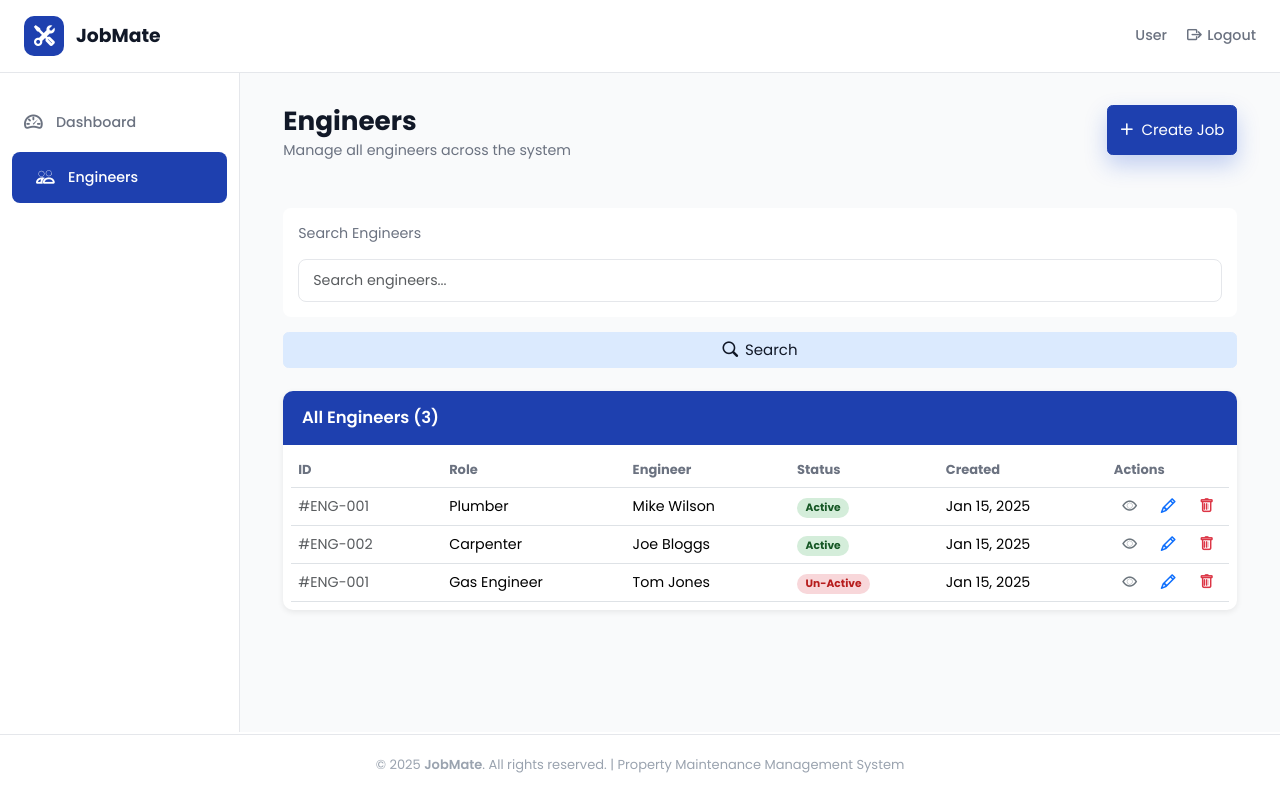
After one commit to Basit-Dev/JobMate, a Django app: page /admin_dashboard/engineers/ in a window 1280 px wide. The commit adds this page. Run offline with Django 5.2, Linux system fonts and the light colour scheme.

Commit message:
Engineers view created
Included nav links for active page highlighted

```diff
--- /dev/null
+++ b/jobmate/admin_dashboard/templates/engineers.html
@@ -0,0 +1,117 @@
+{% extends "dashboard_base.html" %} {% load static %}
+{% block title %}All Engineers | JobMate{% endblock %}
+{% block content %}
+
+<div class="container-lg flex-grow-1 d-flex flex-column">
+
+  <!-- HEADER -->
+  <div class="heading-section d-flex flex-column justify-content-between flex-md-row">
+    <div class="row">
+      <h1 class="section-title">Engineers</h1>
+      <p class="section-subtitle">
+        Manage all engineers across the system
+      </p>
+    </div>
+
+    <!-- Create Job Button -->
+    <button class="btn btn-primary shadow-cta">
+      <i class="bi bi-plus-lg me-2"></i>Create Job
+    </button>
+  </div>
+
+  <!-- FILTERS -->
+  <div class="filter-container d-flex flex-grow-1">
+    <div class="search-col col-12">
+      <p class="section-subtitle">Search Engineers</p>
+      <input type="text" class="form-control" placeholder="Search engineers..." />
+    </div>
+  </div>
+
+  <!-- SEARCH BUTTON -->
+  <button class="btn btn-secondary mt-3">
+    <i class="bi bi-search me-2"></i>Search
+  </button>
+
+  <!-- JOB LIST -->
+  <div class="container-lg mt-4 p-0">
+    <div class="table-container">
+      <div class="table-header">All Engineers (3)</div>
+      <div class="table-responsive p-2">
+        <table class="table align-middle mb-0">
+
+          <!-- Table Head -->
+          <thead class="table-head">
+            <tr>
+              <th>ID</th>
+              <th>Role</th>
+              <th>Engineer</th>
+              <th>Status</th>
+              <th>Created</th>
+              <th>Actions</th>
+            </tr>
+          </thead>
+
+          <!-- Table Body -->
+          <tbody>
+
+            <!-- Job Row -->
+            <tr>
+              <td data-label="ID"><P class="text-muted m-0">#ENG-001</P></td>
+              <td data-label="Role">Plumber</td>
+              <td data-label="Engineer">Mike Wilson</td>
+              <td data-label="Status">
+                <span class="badge badge-rounded badge-completed">Active</span>
+              </td>
+              <td data-label="Created">Jan 15, 2025</td>
+              <td data-label="Actions">
+                <div class="d-flex flex-row justify-content-around">
+                  <a href="#" class="text-secondary me-2"><i class="bi bi-eye"></i></a>
+                  <a href="#" class="text-primary me-2"><i class="bi bi-pencil"></i></a>
+                  <a href="#" class="text-danger"><i class="bi bi-trash"></i></a>
+                </div>
+              </td>
+            </tr>
+
+               <!-- Job Row -->
+            <tr>
+              <td data-label="ID"><P class="text-muted m-0">#ENG-002</P></td>
+              <td data-label="Role">Carpenter</td>
+              <td data-label="Engineer">Joe Bloggs</td>
+              <td data-label="Status">
+                <span class="badge badge-rounded badge-completed">Active</span>
+              </td>
+              <td data-label="Created">Jan 15, 2025</td>
+              <td data-label="Actions">
+                <div class="d-flex flex-row justify-content-around">
+                  <a href="#" class="text-secondary me-2"><i class="bi bi-eye"></i></a>
+                  <a href="#" class="text-primary me-2"><i class="bi bi-pencil"></i></a>
+                  <a href="#" class="text-danger"><i class="bi bi-trash"></i></a>
+                </div>
+              </td>
+            </tr>
+
+               <!-- Job Row -->
+            <tr>
+              <td data-label="ID"><P class="text-muted m-0">#ENG-001</P></td>
+              <td data-label="Role">Gas Engineer</td>
+              <td data-label="Engineer">Tom Jones</td>
+              <td data-label="Status">
+                <span class="badge badge-rounded badge-high">Un-Active</span>
+              </td>
+              <td data-label="Created">Jan 15, 2025</td>
+              <td data-label="Actions">
+                <div class="d-flex flex-row justify-content-around">
+                  <a href="#" class="text-secondary me-2"><i class="bi bi-eye"></i></a>
+                  <a href="#" class="text-primary me-2"><i class="bi bi-pencil"></i></a>
+                  <a href="#" class="text-danger"><i class="bi bi-trash"></i></a>
+                </div>
+              </td>
+            </tr>
+          </tbody>
+        </table>
+      </div>
+    </div>
+  </div>
+</div>
+
+{% endblock %}
--- a/jobmate/admin_dashboard/urls.py
+++ b/jobmate/admin_dashboard/urls.py
@@ -9,4 +9,5 @@ app_name = 'admin_dashboard'
 # Define the url patterns
 urlpatterns = [
     path('all_jobs/', views.all_jobs, name='all_jobs'),
+    path('engineers/', views.engineers, name='engineers'),
 ]
--- a/jobmate/admin_dashboard/views.py
+++ b/jobmate/admin_dashboard/views.py
@@ -7,3 +7,9 @@ def all_jobs(request):
     This view renders the all jobs page
     """
     return render(request, 'all_jobs.html')
+
+def engineers(request):
+    """
+    This view renders the engineers page
+    """
+    return render(request, 'engineers.html')
--- a/jobmate/templates/dashboard_base.html
+++ b/jobmate/templates/dashboard_base.html
@@ -34,13 +34,13 @@
   <aside class="sidebar">
     <ul class="sidebar-nav">
       <li>
-        <a href="#" class="active">
+        <a href="{% url 'admin_dashboard:all_jobs' %}" class="{% if request.resolver_match.url_name == 'all_jobs' %}active{% endif %}">
           <i class="bi bi-speedometer2"></i>
           <span>Dashboard</span>
         </a>
       </li>
       <li>
-        <a href="#">
+        <a href="{% url 'admin_dashboard:engineers' %}" class="{% if request.resolver_match.url_name == 'engineers' %}active{% endif %}">
           <i class="bi bi-people"></i>
           <span>Engineers</span>
         </a>
@@ -59,13 +59,13 @@
     </div>
     <ul class="sidebar-nav">
       <li>
-        <a href="#" class="active">
+        <a href="{% url 'admin_dashboard:all_jobs' %}" class="{% if request.resolver_match.url_name == 'all_jobs' %}active{% endif %}">
           <i class="bi bi-speedometer2"></i>
           <span>Dashboard</span>
         </a>
       </li>
       <li>
-        <a href="#">
+        <a href="{% url 'admin_dashboard:engineers' %}" class="{% if request.resolver_match.url_name == 'engineers' %}active{% endif %}">
           <i class="bi bi-people"></i>
           <span>Engineers</span>
         </a>
```
